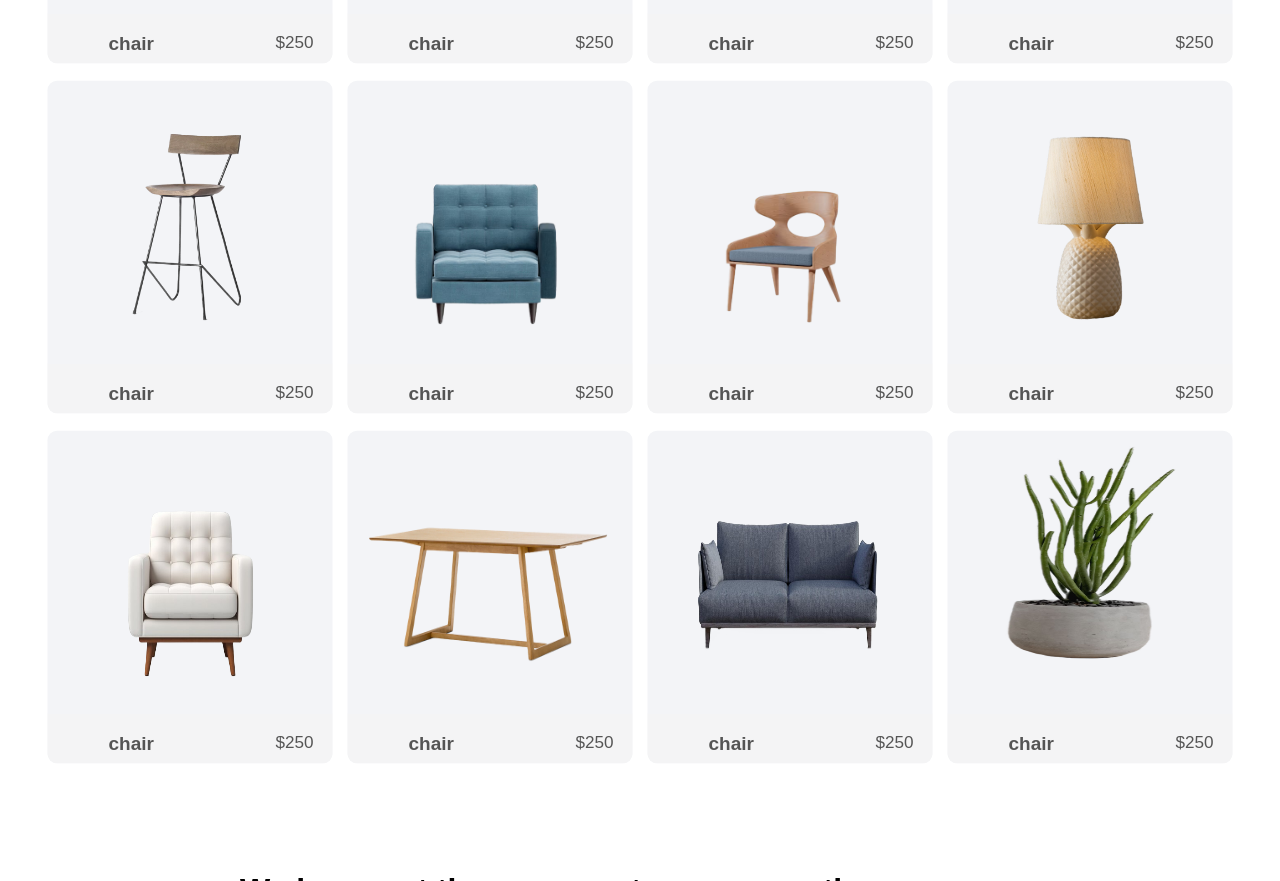
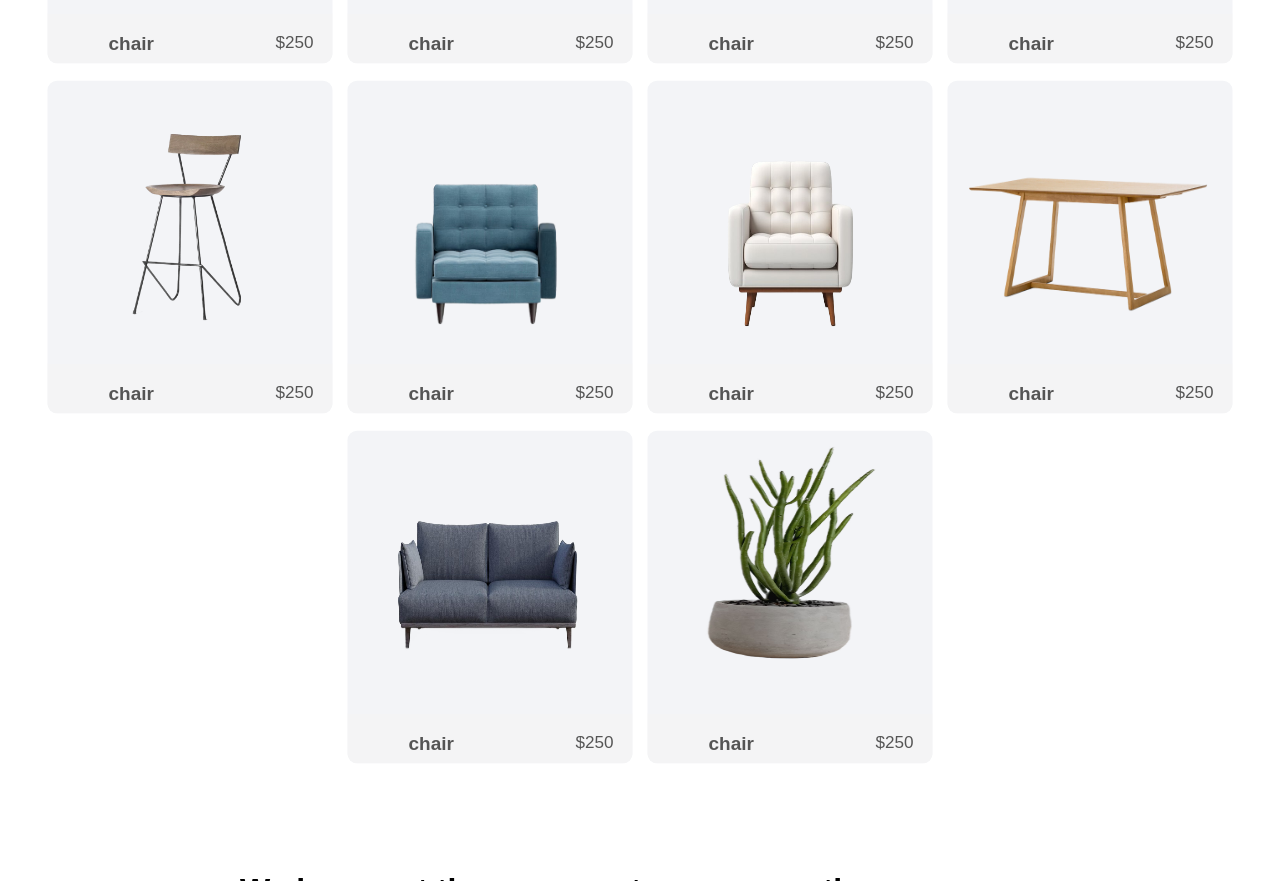
Before and after one commit to SaradaSenapati/furniture, a plain HTML site: page index.html in a window 1280 px wide. Shown: the part 4788-5669 px from the top of the page. Drawn offline with nearby package versions, Linux system fonts and the light colour scheme.

Commit message:
Update index.html

```diff
--- a/index.html
+++ b/index.html
@@ -298,50 +298,11 @@
 
 
 
-<div class="card">
-    <div class="img-box">
-        <img src="assets/p5.png" alt="">
-    </div>
-
-    <div class="details">
-        <div class="textcontex">
-            <h3>chair</h3>
-            <div class="price">$250</div>
-        </div>
-        <h4>colors</h4>
-     <ul id="col">
-            <li class="col"></li>
-            <li class="col"></li>
-
-        </ul>
-        <button>Add To Cart</button>
-    </div>
-
-</div>
 
 
 
 
-<div class="card">
-    <div class="img-box">
-        <img src="assets/p6.png" alt="">
-    </div>
 
-    <div class="details">
-        <div class="textcontex">
-            <h3>chair</h3>
-            <div class="price">$250</div>
-        </div>
-        <h4>colors</h4>
-     <ul id="col">
-            <li class="col"></li>
-            <li class="col"></li>
-
-        </ul>
-        <button>Add To Cart</button>
-    </div>
-
-</div>
 
 
 <div class="card">
```
